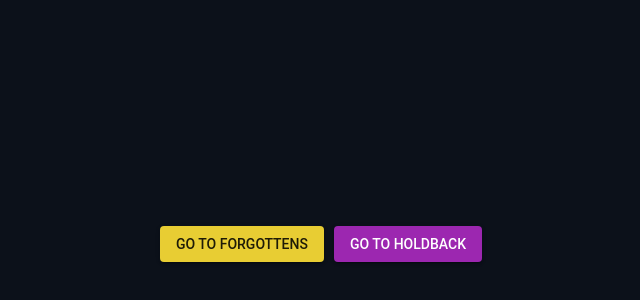
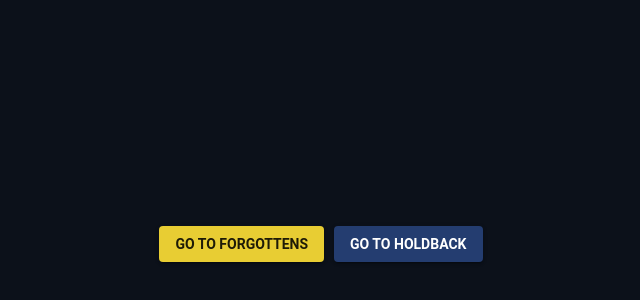
Before and after one commit to TheTyno/lost-miners-next, a Next.js app: page / in a window 1280 px wide. Shown: the part 156-456 px from the top of the page, without its empty margins (319-959 px from the left). Built offline with nearby package versions, Linux system fonts and the light colour scheme.

Commit message:
chore: update secondary color

```diff
--- a/package.json
+++ b/package.json
@@ -27,5 +27,8 @@
     "eslint": "^8",
     "eslint-config-next": "14.2.3",
     "typescript": "^5"
+  },
+  "engines": {
+    "node": ">=18"
   }
 }
--- a/src/pages/_app.jsx
+++ b/src/pages/_app.jsx
@@ -62,6 +62,9 @@ const theme = createTheme({
     primary: {
       main: "#e8cd33", // Primary color
     },
+    secondary: {
+      main: "#243d70",
+    },
     background: {
       default: "#0c111a", // Background color
     },
--- a/src/pages/index.jsx
+++ b/src/pages/index.jsx
@@ -31,6 +31,7 @@ export default function HomePage() {
           color="primary"
           onClick={() => handleButtonClick("/forgottens")}
           disabled={loading && loadingButton !== "/forgottens"} // Disable if loading and not the loading button
+          sx={{ fontWeight: "bold" }}
         >
           {loading && loadingButton === "/forgottens" ? (
             <CircularProgress size={24} color="inherit" />
@@ -45,6 +46,7 @@ export default function HomePage() {
           color="secondary"
           onClick={() => handleButtonClick("/holdback")}
           disabled={loading && loadingButton !== "/holdback"} // Disable if loading and not the loading button
+          sx={{ fontWeight: "bold" }}
         >
           {loading && loadingButton === "/holdback" ? (
             <CircularProgress size={24} color="inherit" />
```
